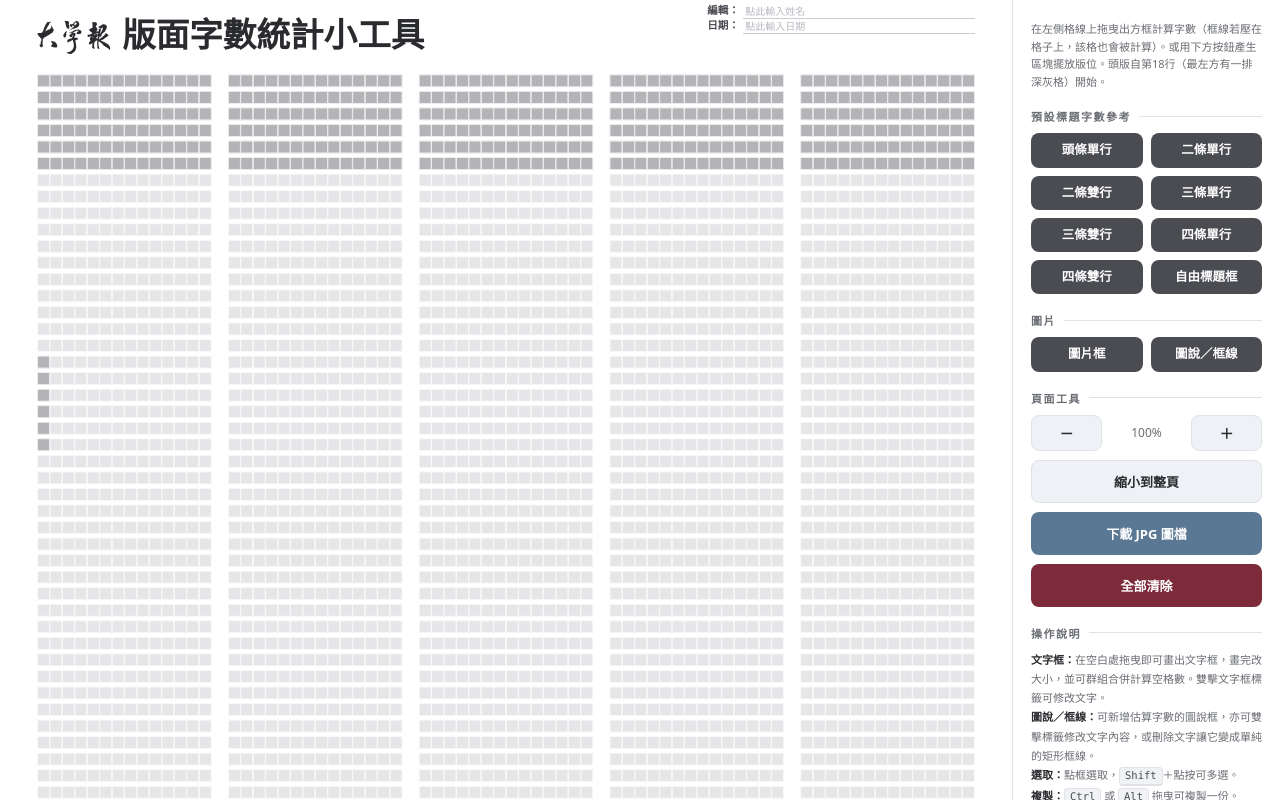
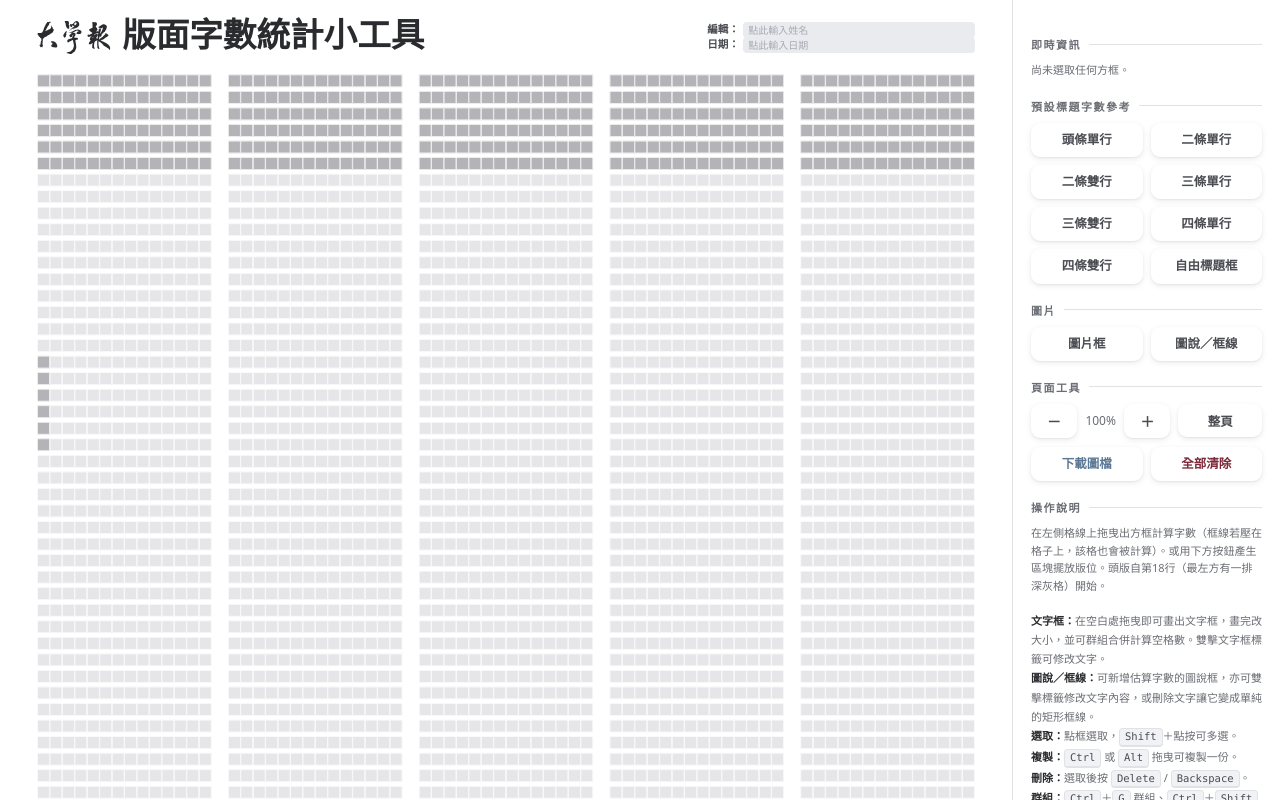
Before and after one commit to cypresschiu/nccu-news-layout, a plain HTML site: page index.html in a window 1280 px wide. Drawn offline with Linux system fonts and the light colour scheme.

Commit message:
Add files via upload

```diff
--- a/index.html
+++ b/index.html
@@ -35,13 +35,13 @@
   canvas#main{display:block;background:transparent;image-rendering:auto;}
   .hdr-field{
     position:absolute; z-index:20;
-    border:none; border-bottom:1px solid #c9ccd2;
-    background:transparent; outline:none; padding:0 2px; margin:0;
+    border:none; border-radius:4px;
+    background:#e9ebef; outline:none; padding:0 5px; margin:0;
     color:#2a2b2e; font-family:inherit; box-sizing:border-box;
     line-height:normal;
   }
-  .hdr-field:focus{border-bottom-color:var(--accent);}
-  .hdr-field::placeholder{color:#b7bac0;}
+  .hdr-field:focus{background:#e0e3e8;}
+  .hdr-field::placeholder{color:#a7abb2;}
 
   #labelInput{
     position:fixed;
@@ -85,36 +85,37 @@
 
   .preset-grid{display:grid;grid-template-columns:1fr 1fr;gap:8px;}
   button{
-    font-family:inherit;cursor:pointer;border:none;border-radius:8px;
-    transition:transform .04s ease, background .15s ease, box-shadow .15s ease;
+    font-family:inherit;cursor:pointer;border:none;border-radius:9px;
+    transition:transform .04s ease, box-shadow .15s ease;
   }
   button:active{transform:translateY(1px);}
+
+  /* 統一的白底＋陰影按鈕（現代簡約） */
   .preset-btn{
-    background:#4a4c52;color:#fff;font-size:12.5px;font-weight:600;
+    background:#fff;color:#4a4c52;font-size:12.5px;font-weight:600;
     padding:9px 4px;line-height:1.3;
+    box-shadow:0 1px 2px rgba(20,22,28,.06), 0 2px 6px rgba(20,22,28,.08);
   }
-  .preset-btn:hover{background:#33353b;}
+  .preset-btn:hover{box-shadow:0 2px 4px rgba(20,22,28,.10), 0 5px 14px rgba(20,22,28,.13);}
   .preset-btn.wide{grid-column:1 / -1;}
+  .preset-btn.c-blue{color:#5a7794;}   /* 下載圖檔：藍字 */
+  .preset-btn.c-red{color:#7d2b3a;}    /* 全部清除：紅字 */
 
-  .action-btn{
-    width:100%;padding:11px;font-size:13px;font-weight:700;
-    background:#eef1f5;color:var(--ink);margin-top:9px;
-    border:1px solid var(--line);
+  /* 頁面工具：縮放（左 2/3）＋ 整頁（右 1/3） */
+  .zoombar{display:flex;align-items:center;gap:8px;margin-top:6px;}
+  .zoomctl{flex:2;display:flex;align-items:center;gap:6px;}
+  .zoomctl button{
+    flex:1;padding:7px;background:#fff;font-size:14px;font-weight:700;color:#4a4c52;
+    box-shadow:0 1px 2px rgba(20,22,28,.06), 0 2px 6px rgba(20,22,28,.08);
   }
-  .action-btn:hover{background:#e4e8ee;}
-  .action-btn.primary{background:#5a7794;color:#fff;border-color:transparent;}
-  .action-btn.primary:hover{background:#4c6883;}
-  .action-btn.danger{background:#7d2b3a;color:#fff;border-color:transparent;}
-  .action-btn.danger:hover{background:#6a2331;}
-
-  .zoombar{display:flex;align-items:center;gap:6px;margin-top:6px;}
-  .zoombar button{
-    flex:1;padding:7px;background:#eef1f5;border:1px solid var(--line);
-    font-size:14px;font-weight:700;color:var(--ink);
+  .zoomctl button:hover{box-shadow:0 2px 4px rgba(20,22,28,.10), 0 5px 14px rgba(20,22,28,.13);}
+  .zoom-val{flex:1.1;text-align:center;font-size:12px;color:var(--sub);
+    font-variant-numeric:tabular-nums;}
+  #fitBtn{
+    flex:1;padding:7px;background:#fff;font-size:12.5px;font-weight:700;color:#4a4c52;border-radius:9px;
+    box-shadow:0 1px 2px rgba(20,22,28,.06), 0 2px 6px rgba(20,22,28,.08);
   }
-  .zoombar button:hover{background:#e4e8ee;}
-  .zoom-val{flex:1.4;text-align:center;font-size:12px;color:var(--sub);
-    font-variant-numeric:tabular-nums;}
+  #fitBtn:hover{box-shadow:0 2px 4px rgba(20,22,28,.10), 0 5px 14px rgba(20,22,28,.13);}
 
   .hint{font-size:11px;color:var(--sub);line-height:1.75;margin-top:6px;}
   .hint b{color:var(--ink);font-weight:700;}
@@ -125,8 +126,7 @@
     line-height:1.5;
   }
   .status{
-    font-size:11px;color:var(--sub);margin-top:10px;padding-top:10px;
-    border-top:1px dashed var(--line);line-height:1.7;
+    font-size:11px;color:var(--sub);margin-top:2px;line-height:1.7;
   }
   .status b{color:var(--accent);font-variant-numeric:tabular-nums;}
 </style>
@@ -143,7 +143,8 @@
 
   <aside id="panel">
     <div class="panel-inner">
-      <p class="tagline">在左側格線上拖曳出方框計算字數（框線若壓在格子上，該格也會被計算）。或用下方按鈕產生區塊擺放版位。頭版自第18行（最左方有一排深灰格）開始。</p>
+      <div class="group-title">即時資訊</div>
+      <div class="status" id="statusBox">尚未選取任何方框。</div>
 
       <div class="group-title">預設標題字數參考</div>
       <div class="preset-grid" id="presetGrid"></div>
@@ -156,15 +157,20 @@
 
       <div class="group-title">頁面工具</div>
       <div class="zoombar">
+        <div class="zoomctl">
           <button data-zoom="out" title="縮小">－</button>
           <span class="zoom-val" id="zoomVal">100%</span>
           <button data-zoom="in" title="放大">＋</button>
         </div>
-      <button class="action-btn" id="fitBtn">縮小到整頁</button>
-      <button class="action-btn primary" id="exportBtn">下載 JPG 圖檔</button>
-      <button class="action-btn danger" id="clearBtn">全部清除</button>
+        <button id="fitBtn" title="縮到整頁">整頁</button>
+      </div>
+      <div class="preset-grid" style="margin-top:9px;">
+        <button class="preset-btn c-blue" id="exportBtn" title="下載目前版面為 JPG">下載圖檔</button>
+        <button class="preset-btn c-red" id="clearBtn" title="清除所有框">全部清除</button>
+      </div>
 
       <div class="group-title">操作說明</div>
+      <p class="tagline">在左側格線上拖曳出方框計算字數（框線若壓在格子上，該格也會被計算）。或用下方按鈕產生區塊擺放版位。頭版自第18行（最左方有一排深灰格）開始。</p>
       <div class="hint">
         <b>文字框：</b>在空白處拖曳即可畫出文字框，畫完改大小，並可群組合併計算空格數。雙擊文字框標籤可修改文字。<br>
         <b>圖說／框線：</b>可新增估算字數的圖說框，亦可雙擊標籤修改文字內容，或刪除文字讓它變成單純的矩形框線。<br>
@@ -177,7 +183,6 @@
         <b>縮放：</b><kbd>Ctrl</kbd>＋滾輪，或用「＋／－」「縮到整頁」。<br>
         <b>編輯與日期：</b>右上「編輯／日期」欄位可直接點按輸入文字，若文字太長，介面上可能會顯示不完整，但輸出成圖檔後會全見。<br>
       </div>
-      <div class="status" id="statusBox">尚未選取任何方框。</div>
     </div>
   </aside>
 </div>
@@ -484,9 +489,10 @@ function computeHeaderZones(c){
     const fieldX = fieldsX + labelReserve;
     return {label, value, yc, hf, left, fieldX, fieldRight:rightX, valW:rightX-fieldX};
   };
+  const titleCy = HEADER_H*1;                     // 與左側標題中線對齊
   return {
-    editor: mk('編輯：', header.editor, HEADER_H*0.30),
-    date:   mk('日期：', header.date,   HEADER_H*0.70),
+    editor: mk('編輯：', header.editor, titleCy - hf*0.7),
+    date:   mk('日期：', header.date,   titleCy + hf*0.7),
   };
 }
 
@@ -519,15 +525,12 @@ function drawHeaderFooter(c, forExport){
     c.textAlign='left'; c.textBaseline='middle';
     c.font = `600 ${f.hf}px "Noto Sans TC",sans-serif`; c.fillStyle="#4a4c52";
     c.fillText(f.label, f.left, f.yc);
-    if(forExport){
-      c.strokeStyle="#c9ccd2"; c.lineWidth=1;
-      c.beginPath(); c.moveTo(f.fieldX, f.yc + f.hf*0.7); c.lineTo(f.fieldRight, f.yc + f.hf*0.7); c.stroke();
-      if(f.value){
+    if(forExport && f.value){
+      // 匯出時只畫文字，不畫底色/底線
       const vs = fitTextC(c, f.value, f.valW-8, f.hf);   // 太長時縮小以塞入欄位
       c.font = `600 ${vs}px "Noto Sans TC",sans-serif`;
       c.fillStyle="#2a2b2e"; c.textAlign='left'; c.textBaseline='middle';
       c.fillText(f.value, f.fieldX+4, f.yc);
-      }
     }
   }
   // 底部署名（僅畫面上顯示，匯出 JPG 時不出現）
@@ -535,7 +538,7 @@ function drawHeaderFooter(c, forExport){
     c.textAlign='center'; c.textBaseline='middle';
     c.font = `500 ${Math.min(FOOTER_H*0.42,14)}px "Noto Sans TC",sans-serif`;
     c.fillStyle="#9a9da3";
-    c.fillText('Designed by Roderick Chiu｜Built via vibe coding with Claude', worldW/2, worldH - FOOTER_H*1);
+    c.fillText('Designed by Roderick Chiu｜Built via vibe coding with Claude', worldW/2, (originY + gridH + worldH)/2);
   }
 }
 
```
Lines whose indentation alone changed are shown as unchanged.
